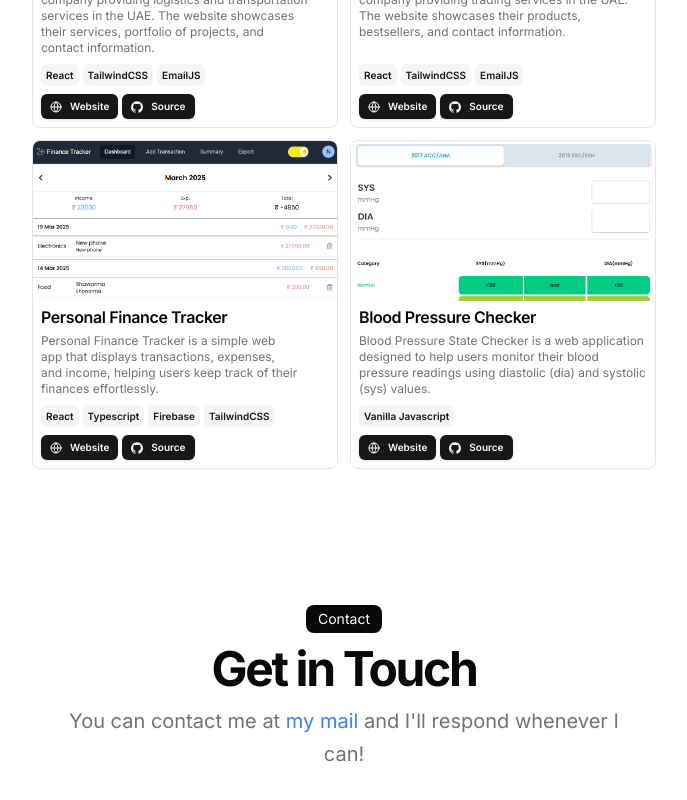
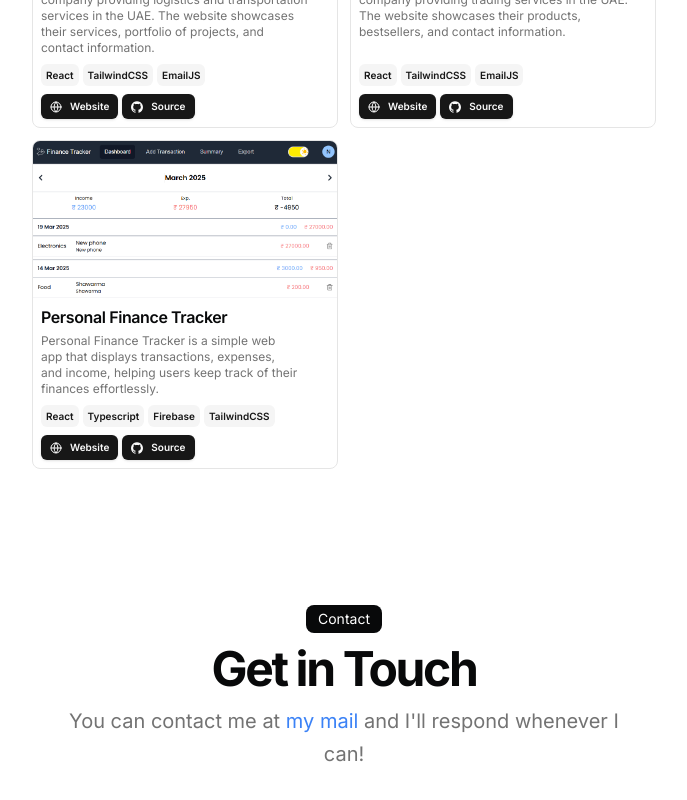
Before and after one commit to Nazaliqbaal/poroflio-nextjs, a Next.js app: page / in a window 1280 px wide. Shown: the part 2462-3262 px from the top of the page, without its empty margins (296-983 px from the left). Built offline with nearby package versions, Linux system fonts and the light colour scheme.

Commit message:
remove blood presur echecker frm prpojects

```diff
--- a/src/data/resume.tsx
+++ b/src/data/resume.tsx
@@ -369,27 +369,5 @@ export const DATA = {
       ],
       image: "/pft-bg.png",
     },
-    {
-      title: "Blood Pressure Checker",
-      href: "https://smartbp-checkbloodpressure.netlify.app/",
-      dates: "April 2023 - September 2023",
-      active: true,
-      description:
-        "Blood Pressure State Checker is a web application designed to help users monitor their blood pressure readings using diastolic (dia) and systolic (sys) values.",
-      technologies: ["Vanilla Javascript"],
-      links: [
-        {
-          type: "Website",
-          href: "https://smartbp-checkbloodpressure.netlify.app/",
-          icon: <Icons.globe className="size-3" />,
-        },
-        {
-          type: "Source",
-          href: "https://github.com/Nazaliqbaal/smart-bp-web-static",
-          icon: <Icons.github className="size-3" />,
-        },
-      ],
-      image: "/smartbp.PNG",
-    },
   ],
 } as const;
```
